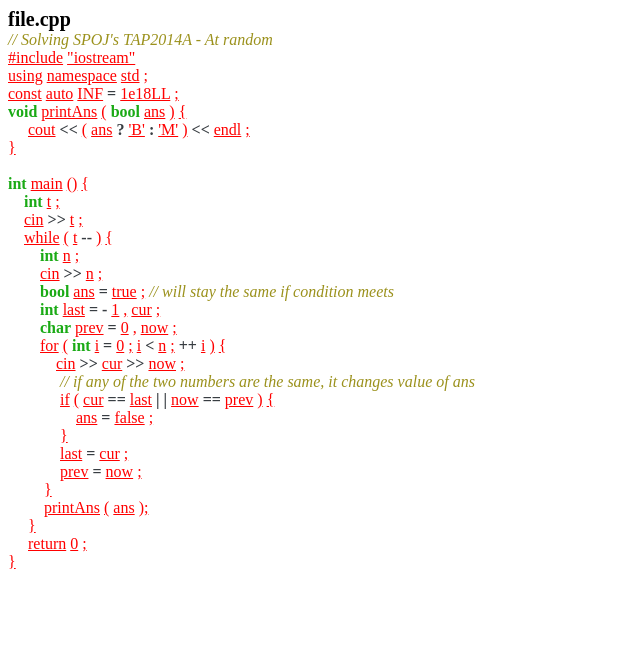
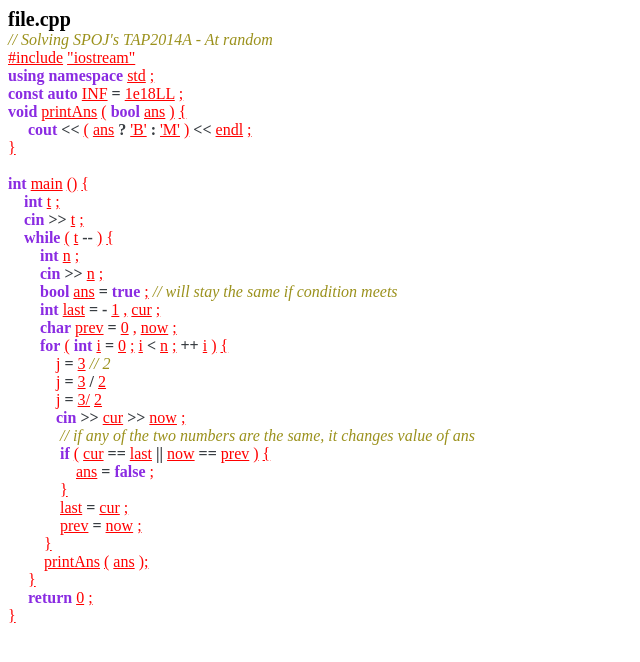
Before and after one commit to Bren12/Equipo-Racket, a plain HTML site: page Actividad 3.4/index.html in a window 1280 px wide. Shown: the whole page, without its empty margins (0-640 px from the left). Drawn offline with Linux system fonts and the light colour scheme.

Commit message:
Keyword add instead of Literal

```diff
--- a/Actividad 3.4/index.html
+++ b/Actividad 3.4/index.html
@@ -13,28 +13,28 @@
 		<span class="error">#include</span>
 		<span class="error">"iostream"</span>
 		<br>
-		<span class="error">using</span>
-		<span class="error">namespace</span>
+		<span class="reservada">using</span>
+		<span class="reservada">namespace</span>
 		<span class="error">std</span>
 		<span class="error">;</span>
 		<br>
-		<span class="error">const</span>
-		<span class="error">auto</span>
+		<span class="reservada">const</span>
+		<span class="reservada">auto</span>
 		<span class="error">INF</span>
 		<span class="operador">=</span>
 		<span class="error">1e18LL</span>
 		<span class="error">;</span>
 		<br>
-		<span class="literal">void</span>
+		<span class="reservada">void</span>
 		<span class="error">printAns</span>
 		<span class="error">(</span>
-		<span class="literal">bool</span>
+		<span class="reservada">bool</span>
 		<span class="error">ans</span>
 		<span class="error">)</span>
 		<span class="error">{</span>
 		<br>
 		<span>&nbsp;&nbsp;&nbsp;&nbsp;</span>
-		<span class="error">cout</span>
+		<span class="reservada">cout</span>
 		<span class="operador"><<</span>
 		<span class="error">(</span>
 		<span class="error">ans</span>
@@ -50,24 +50,24 @@
 		<span class="error">}</span>
 		<br>
 		<br>
-		<span class="literal">int</span>
+		<span class="reservada">int</span>
 		<span class="error">main</span>
 		<span class="error">()</span>
 		<span class="error">{</span>
 		<br>
 		<span>&nbsp;&nbsp;&nbsp;</span>
-		<span class="literal">int</span>
+		<span class="reservada">int</span>
 		<span class="error">t</span>
 		<span class="error">;</span>
 		<br>
 		<span>&nbsp;&nbsp;&nbsp;</span>
-		<span class="error">cin</span>
+		<span class="reservada">cin</span>
 		<span class="operador">>></span>
 		<span class="error">t</span>
 		<span class="error">;</span>
 		<br>
 		<span>&nbsp;&nbsp;&nbsp;</span>
-		<span class="error">while</span>
+		<span class="reservada">while</span>
 		<span class="error">(</span>
 		<span class="error">t</span>
 		<span class="operador">--</span>
@@ -75,26 +75,26 @@
 		<span class="error">{</span>
 		<br>
 		<span>&nbsp;&nbsp;&nbsp;&nbsp;&nbsp;&nbsp;&nbsp;</span>
-		<span class="literal">int</span>
+		<span class="reservada">int</span>
 		<span class="error">n</span>
 		<span class="error">;</span>
 		<br>
 		<span>&nbsp;&nbsp;&nbsp;&nbsp;&nbsp;&nbsp;&nbsp;</span>
-		<span class="error">cin</span>
+		<span class="reservada">cin</span>
 		<span class="operador">>></span>
 		<span class="error">n</span>
 		<span class="error">;</span>
 		<br>
 		<span>&nbsp;&nbsp;&nbsp;&nbsp;&nbsp;&nbsp;&nbsp;</span>
-		<span class="literal">bool</span>
+		<span class="reservada">bool</span>
 		<span class="error">ans</span>
 		<span class="operador">=</span>
-		<span class="error">true</span>
+		<span class="reservada">true</span>
 		<span class="error">;</span>
 		<span class="comentario">// will stay the same if condition meets</span>
 		<br>
 		<span>&nbsp;&nbsp;&nbsp;&nbsp;&nbsp;&nbsp;&nbsp;</span>
-		<span class="literal">int</span>
+		<span class="reservada">int</span>
 		<span class="error">last</span>
 		<span class="operador">=</span>
 		<span class="operador">-</span>
@@ -104,7 +104,7 @@
 		<span class="error">;</span>
 		<br>
 		<span>&nbsp;&nbsp;&nbsp;&nbsp;&nbsp;&nbsp;&nbsp;</span>
-		<span class="literal">char</span>
+		<span class="reservada">char</span>
 		<span class="error">prev</span>
 		<span class="operador">=</span>
 		<span class="error">0</span>
@@ -113,9 +113,9 @@
 		<span class="error">;</span>
 		<br>
 		<span>&nbsp;&nbsp;&nbsp;&nbsp;&nbsp;&nbsp;&nbsp;</span>
-		<span class="error">for</span>
+		<span class="reservada">for</span>
 		<span class="error">(</span>
-		<span class="literal">int</span>
+		<span class="reservada">int</span>
 		<span class="error">i</span>
 		<span class="operador">=</span>
 		<span class="error">0</span>
@@ -130,7 +130,27 @@
 		<span class="error">{</span>
 		<br>
 		<span>&nbsp;&nbsp;&nbsp;&nbsp;&nbsp;&nbsp;&nbsp;&nbsp;&nbsp;&nbsp;&nbsp;</span>
-		<span class="error">cin</span>
+		<span class="error">j</span>
+		<span class="operador">=</span>
+		<span class="error">3</span>
+		<span class="comentario">// 2</span>
+		<br>
+		<span>&nbsp;&nbsp;&nbsp;&nbsp;&nbsp;&nbsp;&nbsp;&nbsp;&nbsp;&nbsp;&nbsp;</span>
+		<span class="error">j</span>
+		<span class="operador">=</span>
+		<span class="error">3</span>
+		<span class="operador">/</span>
+		<span class="error">2</span>
+		<br>
+		<span>&nbsp;&nbsp;&nbsp;&nbsp;&nbsp;&nbsp;&nbsp;&nbsp;&nbsp;&nbsp;&nbsp;</span>
+		<span class="error">j</span>
+		<span class="operador">=</span>
+		<span class="error">3/</span>
+		<span class="operador"></span>
+		<span class="error">2</span>
+		<br>
+		<span>&nbsp;&nbsp;&nbsp;&nbsp;&nbsp;&nbsp;&nbsp;&nbsp;&nbsp;&nbsp;&nbsp;</span>
+		<span class="reservada">cin</span>
 		<span class="operador">>></span>
 		<span class="error">cur</span>
 		<span class="operador">>></span>
@@ -141,13 +161,12 @@
 		<span class="comentario">// if any of the two numbers are the same, it changes value of ans</span>
 		<br>
 		<span>&nbsp;&nbsp;&nbsp;&nbsp;&nbsp;&nbsp;&nbsp;&nbsp;&nbsp;&nbsp;&nbsp;&nbsp;</span>
-		<span class="error">if</span>
+		<span class="reservada">if</span>
 		<span class="error">(</span>
 		<span class="error">cur</span>
 		<span class="operador">==</span>
 		<span class="error">last</span>
-		<span class="operador">|</span>
-		<span class="operador">|</span>
+		<span class="operador">||</span>
 		<span class="error">now</span>
 		<span class="operador">==</span>
 		<span class="error">prev</span>
@@ -157,7 +176,7 @@
 		<span>&nbsp;&nbsp;&nbsp;&nbsp;&nbsp;&nbsp;&nbsp;&nbsp;&nbsp;&nbsp;&nbsp;&nbsp;&nbsp;&nbsp;&nbsp;&nbsp;</span>
 		<span class="error">ans</span>
 		<span class="operador">=</span>
-		<span class="error">false</span>
+		<span class="reservada">false</span>
 		<span class="error">;</span>
 		<br>
 		<span>&nbsp;&nbsp;&nbsp;&nbsp;&nbsp;&nbsp;&nbsp;&nbsp;&nbsp;&nbsp;&nbsp;&nbsp;</span>
@@ -188,7 +207,7 @@
 		<span class="error">}</span>
 		<br>
 		<span>&nbsp;&nbsp;&nbsp;&nbsp;</span>
-		<span class="error">return</span>
+		<span class="reservada">return</span>
 		<span class="error">0</span>
 		<span class="error">;</span>
 		<br>
```
Also changed, not shown: Actividad 3.4/sintaxis.txt, 1 other file.
